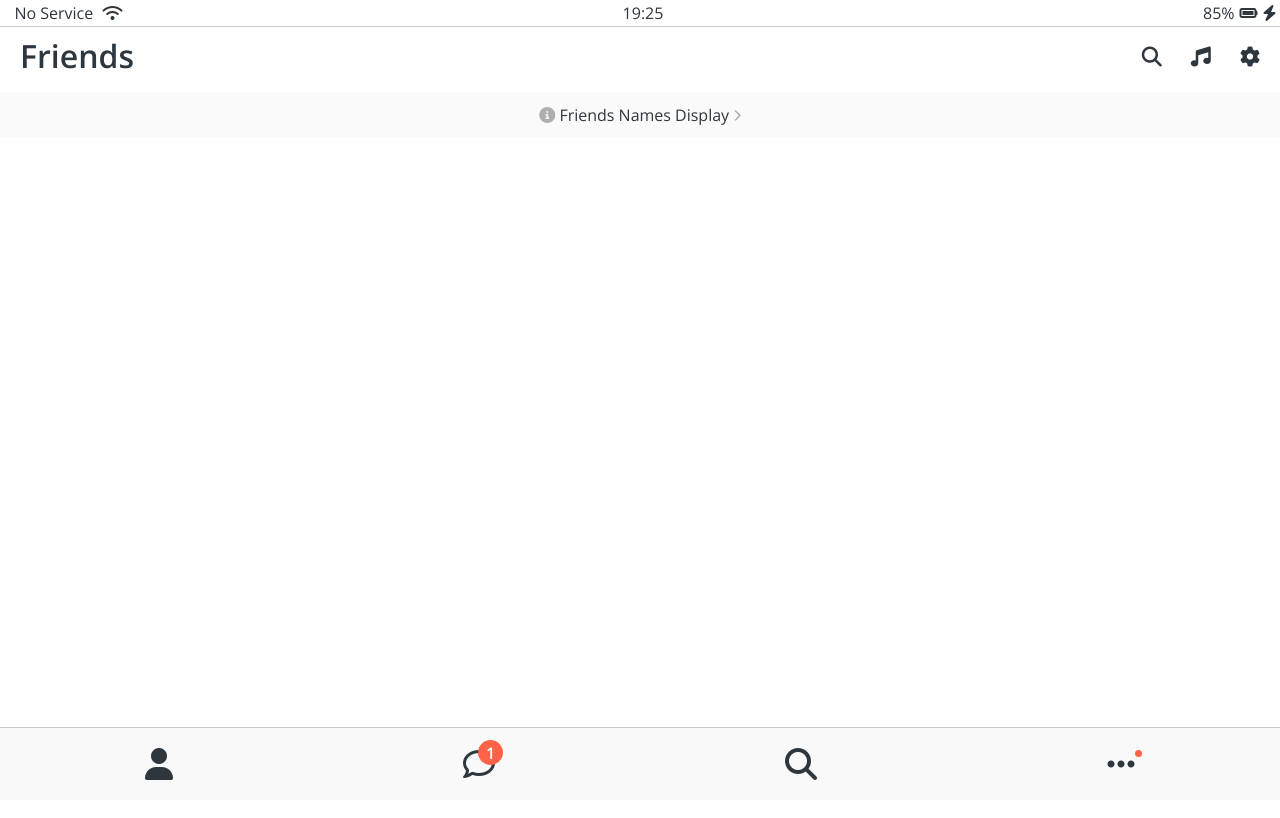
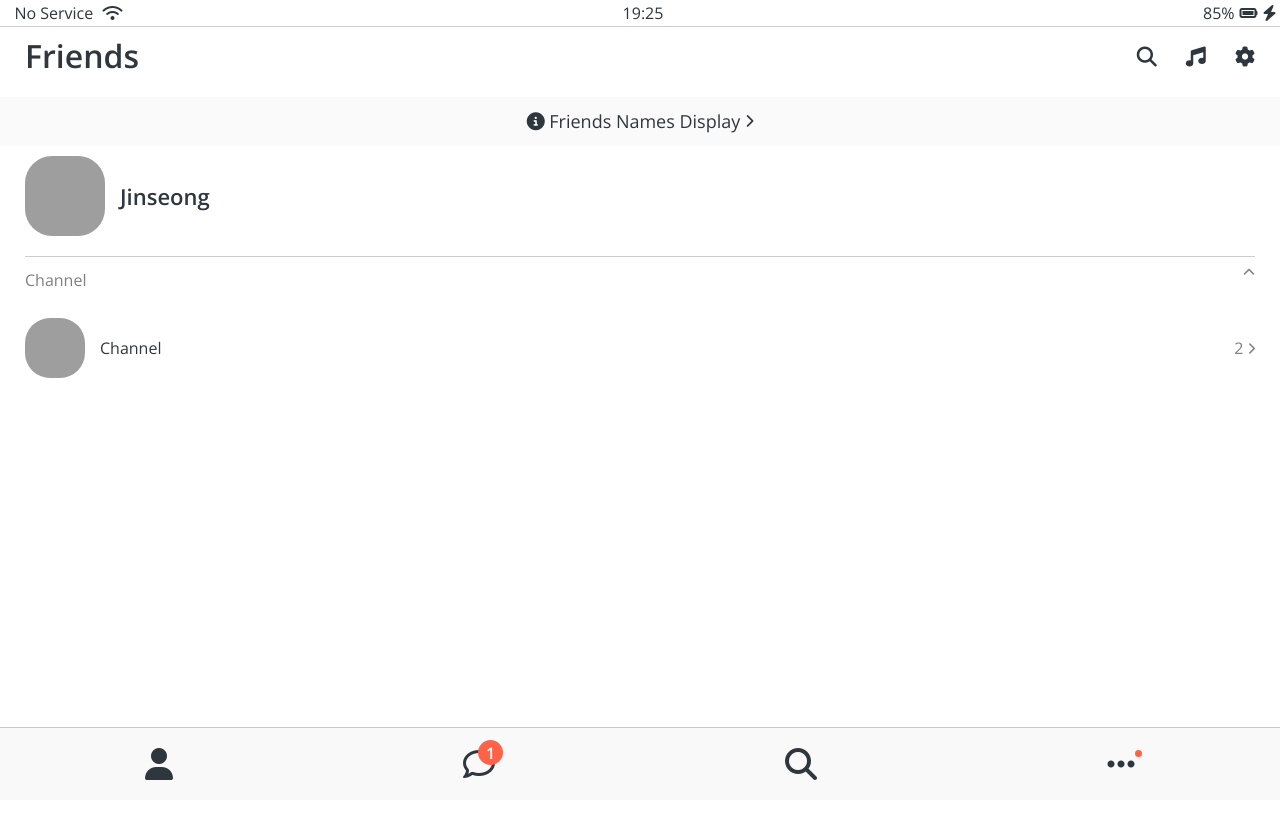
Before and after one commit to jskwak98/html_css_basics, a plain HTML site: page friends.html in a window 1280 px wide. Shown: the top 818 px of the page. Drawn offline with nearby package versions, Linux system fonts and the light colour scheme; grey boxes are pictures that could not be loaded.

Commit message:
Finished Friends Screen

```diff
--- a/css/components/screen-header.css
+++ b/css/components/screen-header.css
@@ -1,7 +1,7 @@
 .screen-header{
     display: flex;
     justify-content: space-between;
-    padding: 20px;
+    padding: var(--horizontal-space);
     padding-top: 40px;
     align-items: center;
 }
--- /dev/null
+++ b/css/components/user-component.css
@@ -0,0 +1,51 @@
+.user-component{
+    display: flex;
+    align-items: center;
+    margin: 10px 0px;
+    justify-content: space-between;
+}
+
+.user-component__column:first-child{
+    display: flex;
+    align-items: center;
+}
+
+.user-component__avatar {
+    width: 70px;
+    height: 70px;
+    border-radius: 27px;
+    margin-right: 15px;
+}
+
+.user-component__avatar--xl {
+    width: 80px;
+    height: 80px;
+    border-radius: 27px;
+    margin-right: 15px;
+}
+
+.user-component__avatar--sm {
+    width: 60px;
+    height: 60px;
+    border-radius: 25px;
+    margin-right: 15px;
+}
+
+.user-component__title {
+    font-weight: 600;
+    font-size: 22px;
+}
+
+.user-component__title--not-bold{
+    font-weight: 400;
+}
+
+.user-component__subtitle {
+    margin-top: 8px;
+    font-size: 17px;
+    color: rgba(0, 0, 0, 0.5)
+}
+
+.user-component__column:last-child {
+    color: rgba(0, 0, 0, 0.5);
+}
--- a/css/screens/friends.css
+++ b/css/screens/friends.css
@@ -1,10 +1,28 @@
+.friends-screen {
+    padding: 0px var(--horizontal-space);
+}
+
 #friends-display-link {
     text-align: center;
     display: block;
     background-color: #fafafa;
     padding: 15px 0px;
+    font-size: 18px;
 }
 
-#friends-display-link i{
+.friends-display-link i{
     color: rgba(0,0,0,0.3);
 }
+
+.friends-screen__channel {
+    margin-top: 20px;
+    border-top: 1px solid rgba(0,0,0,0.2);
+    padding-top: 15px;
+}
+
+.friends-screen__channel-header {
+    display: flex;
+    justify-content: space-between;
+    margin-bottom: 30px;
+    color: rgba(0, 0, 0, 0.5);
+}
--- a/css/styles.css
+++ b/css/styles.css
@@ -6,6 +6,7 @@
 @import "components/status-bar.css"; /* status bar is always on the page, so separated */
 @import "components/navigation-bar.css";
 @import "components/screen-header.css";
+@import "components/user-component.css";
 
 /* Screens */
 @import "screens/login.css";
--- a/css/variables.css
+++ b/css/variables.css
@@ -1,4 +1,4 @@
 :root {
     --yellow: #fae100;
-
+    --horizontal-space: 25px;
 }
--- a/friends.html
+++ b/friends.html
@@ -37,6 +37,37 @@
         Friends Names Display
         <i class="fa-solid fa-chevron-right fa-xs"></i>
     </a>
+    <main class="friends-screen">
+        <div class="user-component">
+            <div class="user-component__column">
+                <img src="https://avatars.githubusercontent.com/u/47588410?v=4" class="user-component__avatar--xl" />
+                <div class="user-component__text">
+                    <h4 class="user-component__title">Jinseong</h4>
+                    <!--<h6 class="user-component__subtitle">subtitle</h6>-->
+                </div>
+            </div>
+            <div class="user-component__column"></div>
+        </div>
+        <div class="friends-screen__channel">
+            <div class="friends-screen__channel-header">
+                <span>Channel</span>
+                <i class="fa-solid fa-chevron-up fa-xs"></i>
+            </div>
+            <div class="user-component">
+                <div class="user-component__column">
+                    <img src="https://avatars.githubusercontent.com/u/47588410?v=4" class="user-component__avatar--sm" />
+                    <div class="user-component__text">
+                        <h4 class="user-component__title--not-bold">Channel</h4>
+                        <!--<h6 class="user-component__subtitle">subtitle</h6>-->
+                    </div>
+                </div>
+                <div class="user-component__column">
+                    <span>2</span>
+                    <i class="fa-solid fa-chevron-right fa-xs"></i>
+                </div>
+            </div>
+        </div>
+    </main>
 
     <nav class="nav">
         <ul class="nav__list">
```
